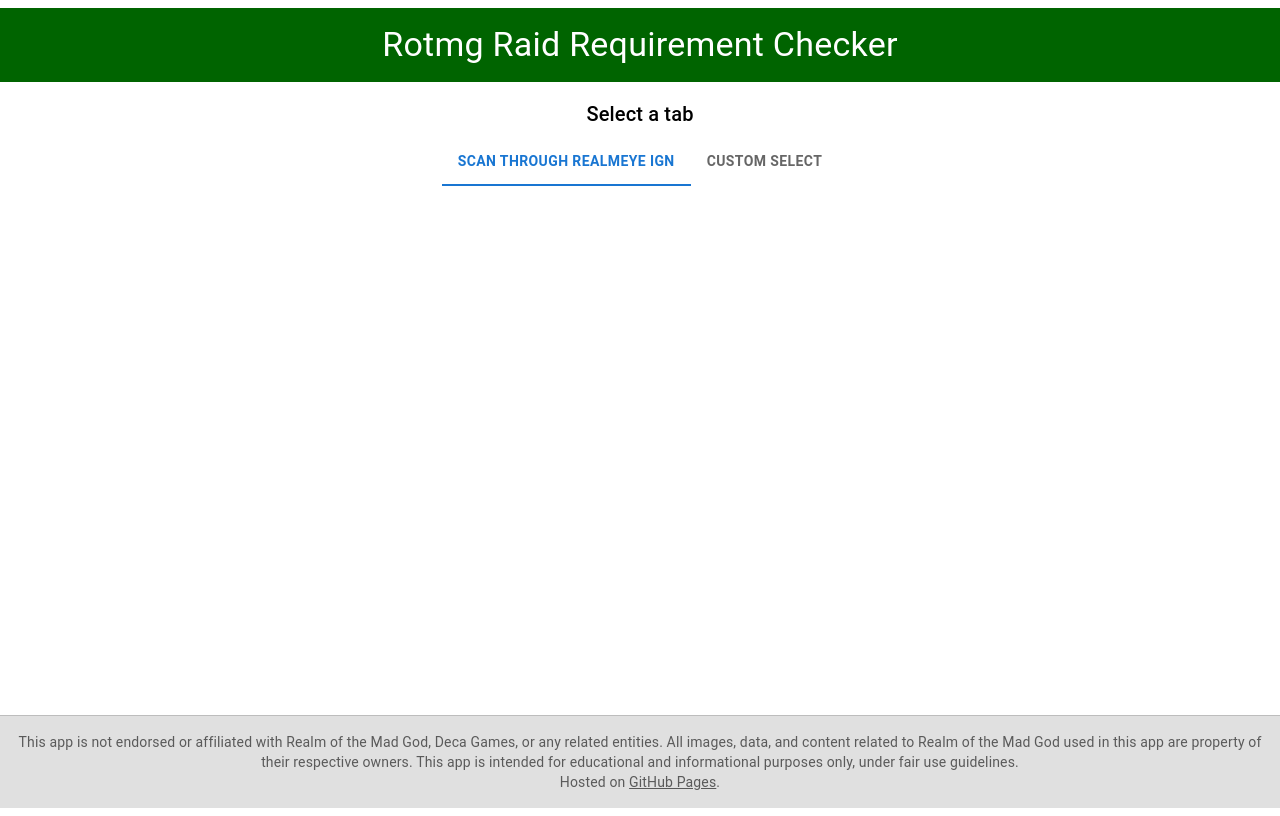
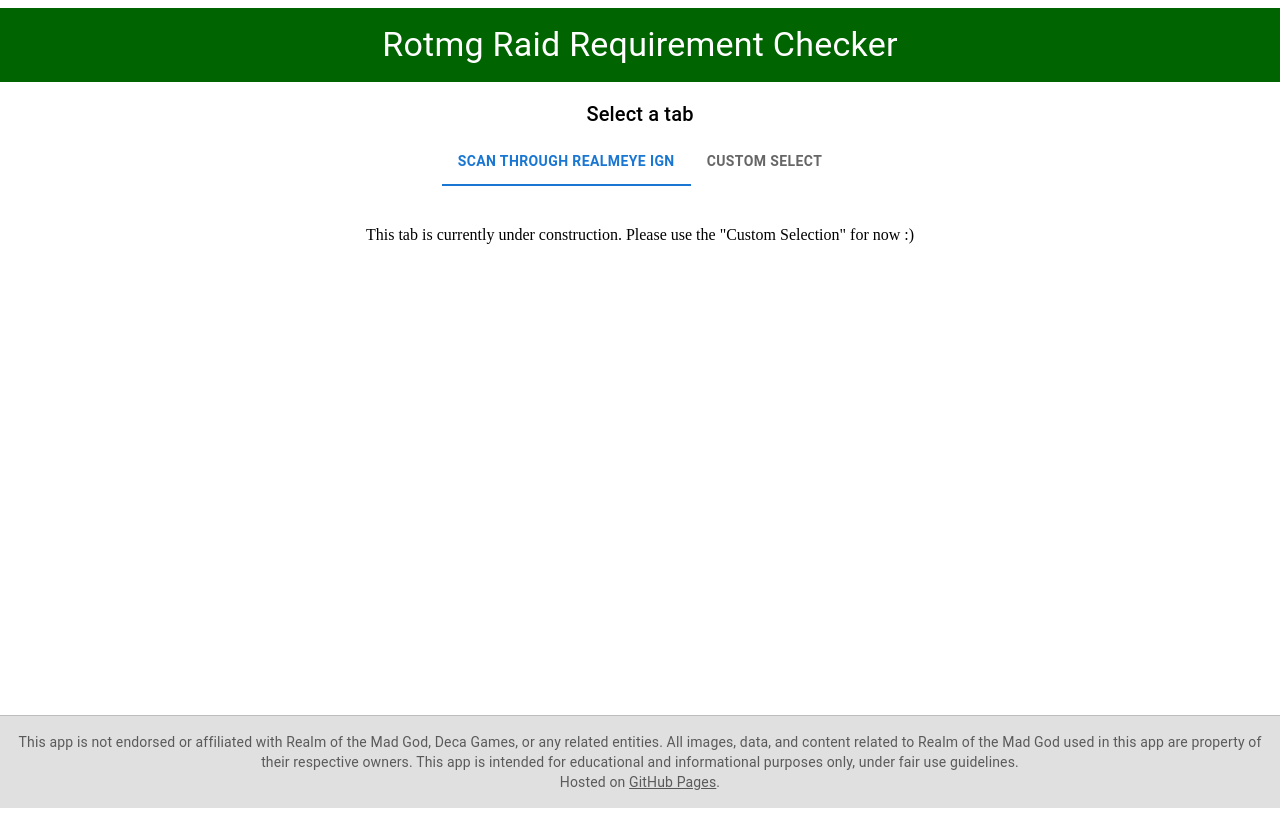
Before and after one commit to Yytsi/requicheck, a React (Vite) app: page / in a window 1280 px wide. Built offline with nearby package versions, Linux system fonts and the light colour scheme.

Commit message:
temporary msg about tabs

```diff
--- a/src/App.jsx
+++ b/src/App.jsx
@@ -359,7 +359,10 @@
 
       {/* Tab 1 Content (Empty for now) */}
       <CustomTabPanel value={tabValue} index={0}>
-        {/* Future content goes here */}
+        <p>
+          This tab is currently under construction. Please use the "Custom
+          Selection" for now :)
+        </p>
       </CustomTabPanel>
 
       {/* Tab 2 Content */}
@@ -418,7 +421,7 @@
                   : `${import.meta.env.BASE_URL}gifs/weapon.gif`
               }
               alt="Selected Weapon"
-              style={{ width: 100, height: 100 }} // Adjust size as needed
+              style={{ width: 80, height: 80 }} // Adjust size as needed
             />
           </Grid>
           <Grid item>
@@ -429,7 +432,7 @@
                   : `${import.meta.env.BASE_URL}gifs/ability.gif`
               }
               alt="Selected Ability"
-              style={{ width: 100, height: 100 }} // Adjust size as needed
+              style={{ width: 80, height: 80 }} // Adjust size as needed
             />
           </Grid>
           <Grid item>
@@ -440,7 +443,7 @@
                   : `${import.meta.env.BASE_URL}gifs/armor.gif`
               }
               alt="Selected Armor"
-              style={{ width: 100, height: 100 }} // Adjust size as needed
+              style={{ width: 80, height: 80 }} // Adjust size as needed
             />
           </Grid>
           <Grid item>
@@ -451,7 +454,7 @@
                   : `${import.meta.env.BASE_URL}ring.png`
               }
               alt="Selected Ring"
-              style={{ width: 100, height: 100 }} // Adjust size as needed
+              style={{ width: 80, height: 80 }} // Adjust size as needed
             />
           </Grid>
         </Grid>
```
